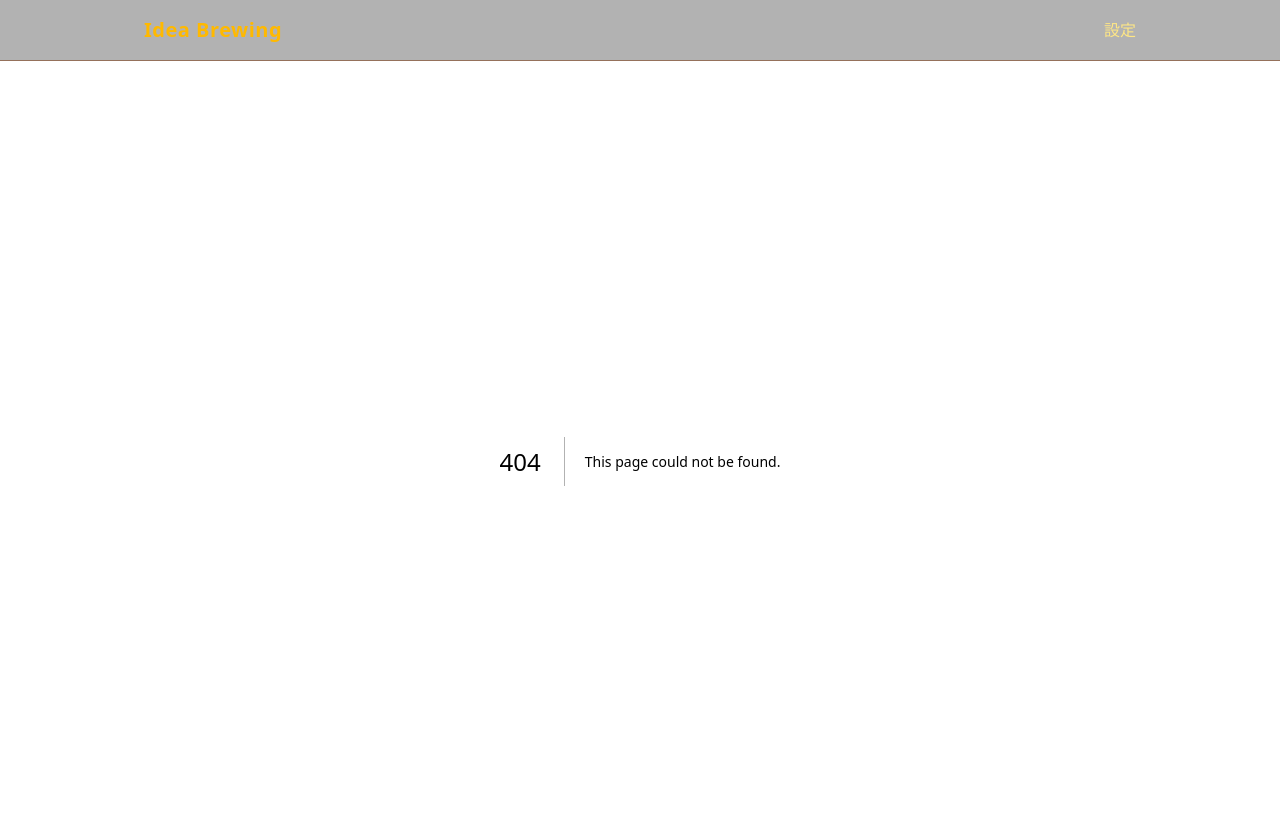
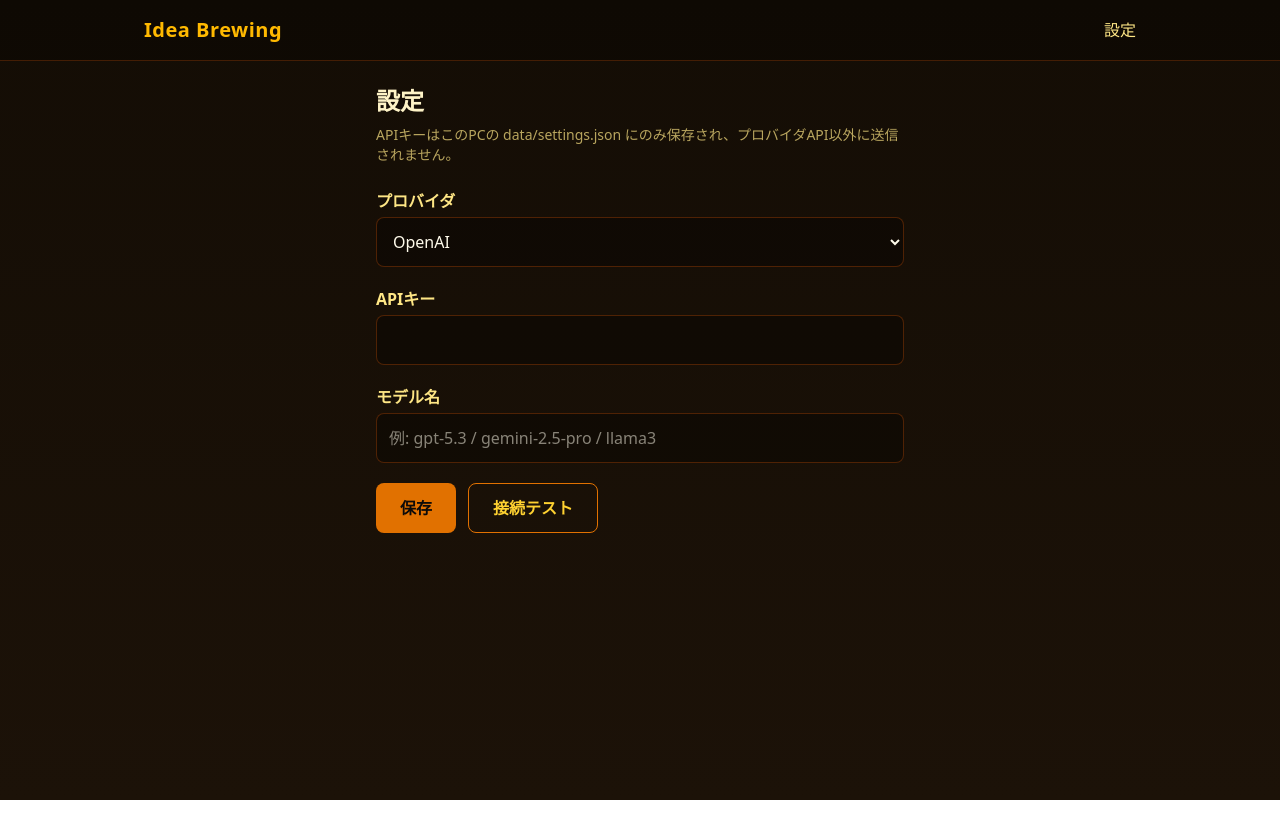
Before and after one commit to FUJIvillage/idea-brewing, a Next.js app: page /settings in a window 1280 px wide. Before the commit this address had no page. Shown: the top 838 px of the page. After the commit the page ends 800 px from the top, so only its background shows below. Built offline with nearby package versions, Linux system fonts and the light colour scheme.

Commit message:
feat: BYOK設定画面(プロバイダ・キー・モデル・接続テスト)を追加
Co-authored-by: Cursor <cursoragent@cursor.com>

```diff
--- /dev/null
+++ b/src/app/settings/page.tsx
@@ -0,0 +1,136 @@
+"use client";
+
+import { useEffect, useState } from "react";
+import type { Settings } from "@/lib/store/types";
+
+const PROVIDERS = [
+  { id: "openai", label: "OpenAI" },
+  { id: "google", label: "Google (Gemini)" },
+  { id: "ollama", label: "Ollama(ローカル)" },
+  { id: "openrouter", label: "OpenRouter" },
+] as const;
+
+const inputCls =
+  "w-full rounded-lg border border-amber-900/60 bg-black/30 p-3 text-amber-50";
+
+export default function SettingsPage() {
+  const [settings, setSettings] = useState<Settings | null>(null);
+  const [status, setStatus] = useState<string | null>(null);
+
+  useEffect(() => {
+    fetch("/api/settings")
+      .then((r) => r.json())
+      .then(setSettings);
+  }, []);
+
+  if (!settings) {
+    return <main className="p-6 text-amber-300">読み込み中...</main>;
+  }
+  const s = settings;
+
+  async function save() {
+    setStatus(null);
+    const res = await fetch("/api/settings", {
+      method: "PUT",
+      headers: { "content-type": "application/json" },
+      body: JSON.stringify(s),
+    });
+    setStatus(res.ok ? "保存しました。" : "保存に失敗しました。");
+  }
+
+  async function testConnection() {
+    setStatus("接続テスト中...");
+    const res = await fetch("/api/settings/test", {
+      method: "POST",
+      headers: { "content-type": "application/json" },
+      body: JSON.stringify(s),
+    });
+    const json = await res.json();
+    setStatus(json.ok ? `接続OK: ${json.reply}` : `接続失敗: ${json.error}`);
+  }
+
+  return (
+    <main className="mx-auto max-w-xl p-6">
+      <h1 className="mb-2 text-2xl font-bold text-amber-100">設定</h1>
+      <p className="mb-6 text-sm text-amber-200/70">
+        APIキーはこのPCの data/settings.json にのみ保存され、プロバイダAPI以外に送信されません。
+      </p>
+      <div className="space-y-5">
+        <div>
+          <label htmlFor="provider" className="mb-1 block font-bold text-amber-200">
+            プロバイダ
+          </label>
+          <select
+            id="provider"
+            value={s.provider}
+            onChange={(e) =>
+              setSettings({ ...s, provider: e.target.value as Settings["provider"] })
+            }
+            className={inputCls}
+          >
+            {PROVIDERS.map((p) => (
+              <option key={p.id} value={p.id}>
+                {p.label}
+              </option>
+            ))}
+          </select>
+        </div>
+        {s.provider !== "ollama" && (
+          <div>
+            <label htmlFor="apiKey" className="mb-1 block font-bold text-amber-200">
+              APIキー
+            </label>
+            <input
+              id="apiKey"
+              type="password"
+              value={s.apiKey}
+              onChange={(e) => setSettings({ ...s, apiKey: e.target.value })}
+              className={inputCls}
+            />
+          </div>
+        )}
+        {s.provider === "ollama" && (
+          <div>
+            <label htmlFor="baseUrl" className="mb-1 block font-bold text-amber-200">
+              ベースURL
+            </label>
+            <input
+              id="baseUrl"
+              value={s.baseUrl}
+              onChange={(e) => setSettings({ ...s, baseUrl: e.target.value })}
+              placeholder="http://localhost:11434/v1"
+              className={inputCls}
+            />
+          </div>
+        )}
+        <div>
+          <label htmlFor="model" className="mb-1 block font-bold text-amber-200">
+            モデル名
+          </label>
+          <input
+            id="model"
+            value={s.model}
+            onChange={(e) => setSettings({ ...s, model: e.target.value })}
+            placeholder="例: gpt-5.3 / gemini-2.5-pro / llama3"
+            className={inputCls}
+          />
+        </div>
+        <div className="flex gap-3">
+          <button
+            onClick={save}
+            className="rounded-lg bg-amber-600 px-6 py-3 font-bold text-stone-950 hover:bg-amber-500"
+          >
+            保存
+          </button>
+          <button
+            onClick={testConnection}
+            className="rounded-lg border border-amber-600 px-6 py-3 font-bold text-amber-300 hover:bg-amber-900/40"
+          >
+            接続テスト
+          </button>
+        </div>
+        {status && <p className="text-amber-200">{status}</p>}
+      </div>
+    </main>
+  );
+}
```
